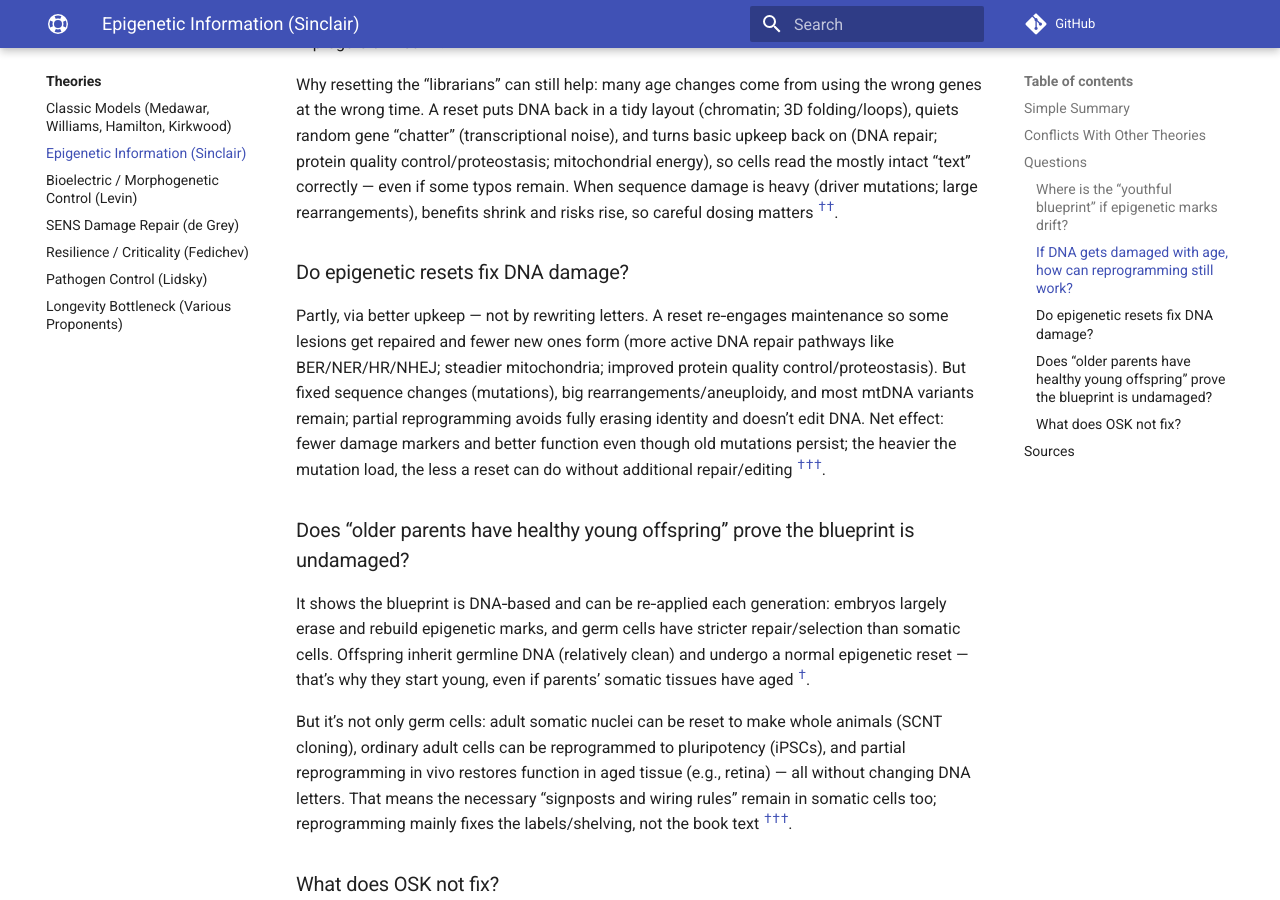
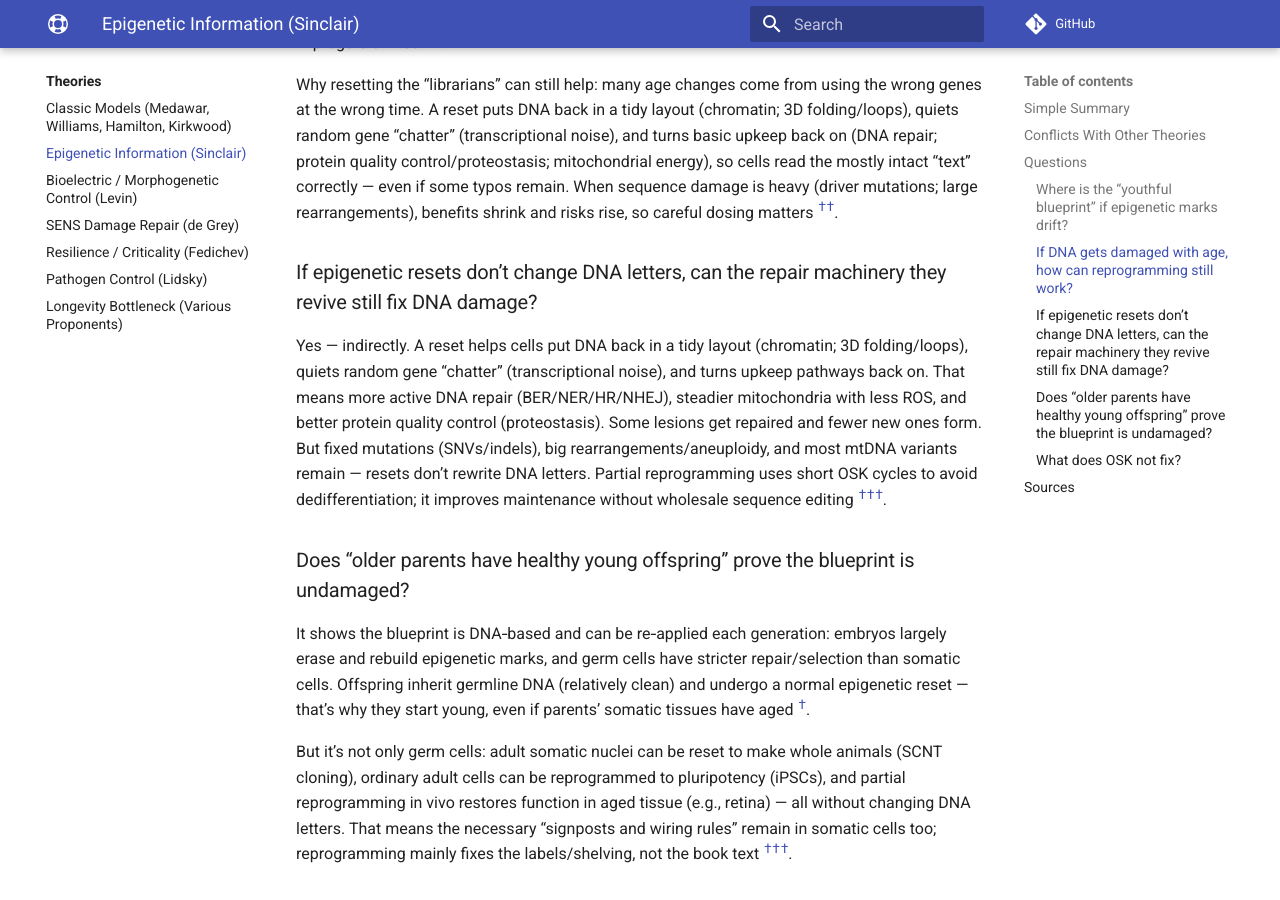
Before and after one commit to djgish485/project-lifespan, an MkDocs documentation site: the page built from docs/theories/epigenetic_information.md, in a window 1280 px wide and 900 px high, scrolled down 2282 px. Built offline with MkDocs 1.6.1 and Material for MkDocs 9.7.7, drawn with Linux system fonts in a browser that asks for light colours; comment, search, counter and statistics services are not loaded.

Commit message:
docs(theories): rewrite Sinclair Q&A to clarify indirect DNA repair after epigenetic resets (letters unchanged)

```diff
--- a/docs/theories/epigenetic_information.md
+++ b/docs/theories/epigenetic_information.md
@@ -84,9 +84,9 @@ Damage happens, but most “signposts” remain intact in most cells, DNA repair
 
 Why resetting the “librarians” can still help: many age changes come from using the wrong genes at the wrong time. A reset puts DNA back in a tidy layout (chromatin; 3D folding/loops), quiets random gene “chatter” (transcriptional noise), and turns basic upkeep back on (DNA repair; protein quality control/proteostasis; mitochondrial energy), so cells read the mostly intact “text” correctly — even if some typos remain. When sequence damage is heavy (driver mutations; large rearrangements), benefits shrink and risks rise, so careful dosing matters <sup><a class="ref-pop" href="https://doi.org/10.1038/s41586-020-2975-4" data-ref-url="https://doi.org/10.1038/s41586-020-2975-4" data-ref-summary="Nature (2020): OSK reverses aging features and restores vision in mouse retina; functional rescue without editing DNA.">†</a></sup><sup><a class="ref-pop" href="https://doi.org/10.1016/j.cell.2016.11.052" data-ref-url="https://doi.org/10.1016/j.cell.2016.11.052" data-ref-summary="Cell (2016): continuous expression risks; cyclic partial reprogramming mitigates and improves hallmarks in progeroid mice.">†</a></sup>.
 
-### Do epigenetic resets fix DNA damage?
+### If epigenetic resets don’t change DNA letters, can the repair machinery they revive still fix DNA damage?
 
-Partly, via better upkeep — not by rewriting letters. A reset re‑engages maintenance so some lesions get repaired and fewer new ones form (more active DNA repair pathways like BER/NER/HR/NHEJ; steadier mitochondria; improved protein quality control/proteostasis). But fixed sequence changes (mutations), big rearrangements/aneuploidy, and most mtDNA variants remain; partial reprogramming avoids fully erasing identity and doesn’t edit DNA. Net effect: fewer damage markers and better function even though old mutations persist; the heavier the mutation load, the less a reset can do without additional repair/editing <sup><a class="ref-pop" href="https://doi.org/10.1016/j.cell.2016.11.052" data-ref-url="https://doi.org/10.1016/j.cell.2016.11.052" data-ref-summary="Cell (2016): cyclic partial reprogramming improves hallmarks; continuous expression raises tumor risk.">†</a></sup><sup><a class="ref-pop" href="https://doi.org/10.1038/s41586-020-2975-4" data-ref-url="https://doi.org/10.1038/s41586-020-2975-4" data-ref-summary="Nature (2020): OSK restores vision and reverses epigenetic age in mouse retina without genome editing.">†</a></sup><sup><a class="ref-pop" href="https://doi.org/10.1016/j.cell.2022.12.027" data-ref-url="https://doi.org/10.1016/j.cell.2022.12.027" data-ref-summary="Cell (2023): ICE model shows break‑driven epigenetic drift reversed by OSK; sequence lesions remain.">†</a></sup>.
+Yes — indirectly. A reset helps cells put DNA back in a tidy layout (chromatin; 3D folding/loops), quiets random gene “chatter” (transcriptional noise), and turns upkeep pathways back on. That means more active DNA repair (BER/NER/HR/NHEJ), steadier mitochondria with less ROS, and better protein quality control (proteostasis). Some lesions get repaired and fewer new ones form. But fixed mutations (SNVs/indels), big rearrangements/aneuploidy, and most mtDNA variants remain — resets don’t rewrite DNA letters. Partial reprogramming uses short OSK cycles to avoid dedifferentiation; it improves maintenance without wholesale sequence editing <sup><a class="ref-pop" href="https://doi.org/10.1016/j.cell.2016.11.052" data-ref-url="https://doi.org/10.1016/j.cell.2016.11.052" data-ref-summary="Cell (2016): cyclic partial reprogramming improves hallmarks; continuous expression raises tumor risk.">†</a></sup><sup><a class="ref-pop" href="https://doi.org/10.1038/s41586-020-2975-4" data-ref-url="https://doi.org/10.1038/s41586-020-2975-4" data-ref-summary="Nature (2020): OSK restores retinal function and reverses epigenetic age without genome editing.">†</a></sup><sup><a class="ref-pop" href="https://doi.org/10.1016/j.cell.2022.12.027" data-ref-url="https://doi.org/10.1016/j.cell.2022.12.027" data-ref-summary="Cell (2023): ICE model—break-driven epigenetic drift reversed by OSK; sequence lesions remain.">†</a></sup>.
 
 ### Does “older parents have healthy young offspring” prove the blueprint is undamaged?
 
```
